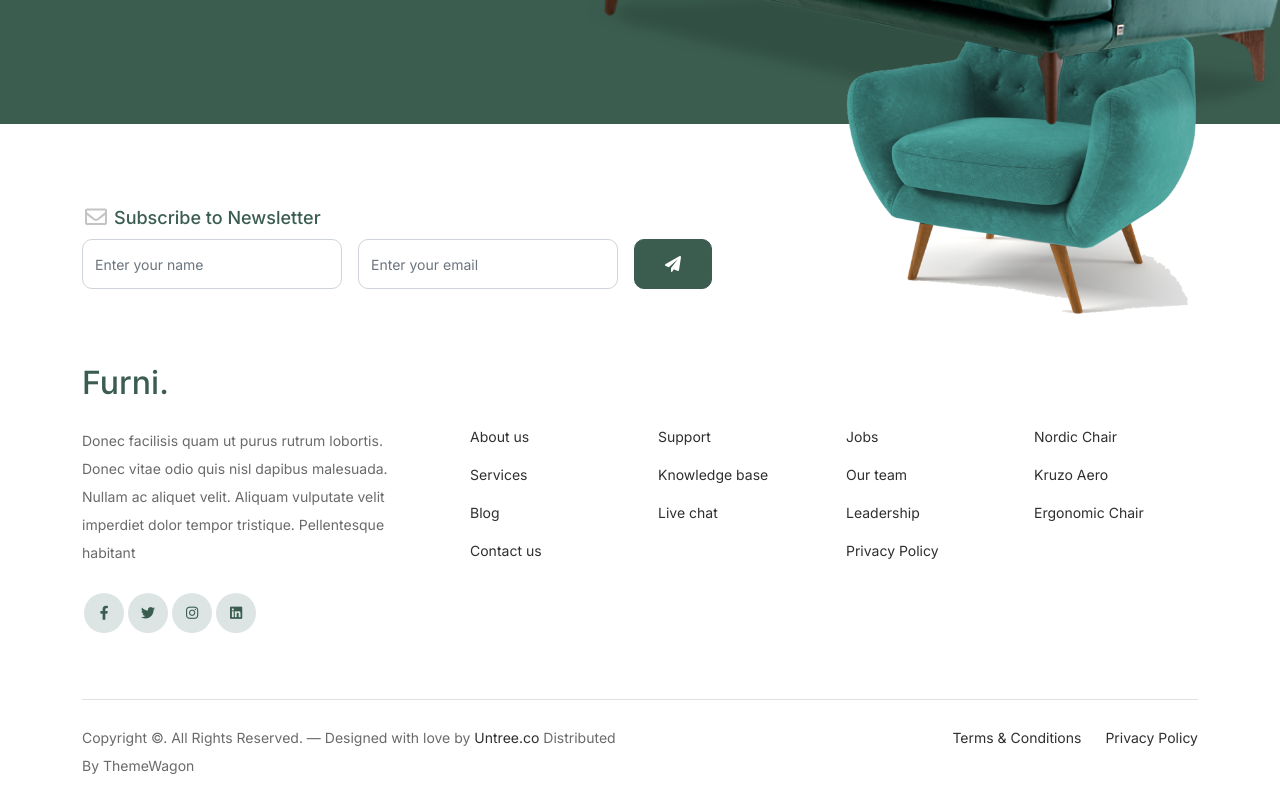
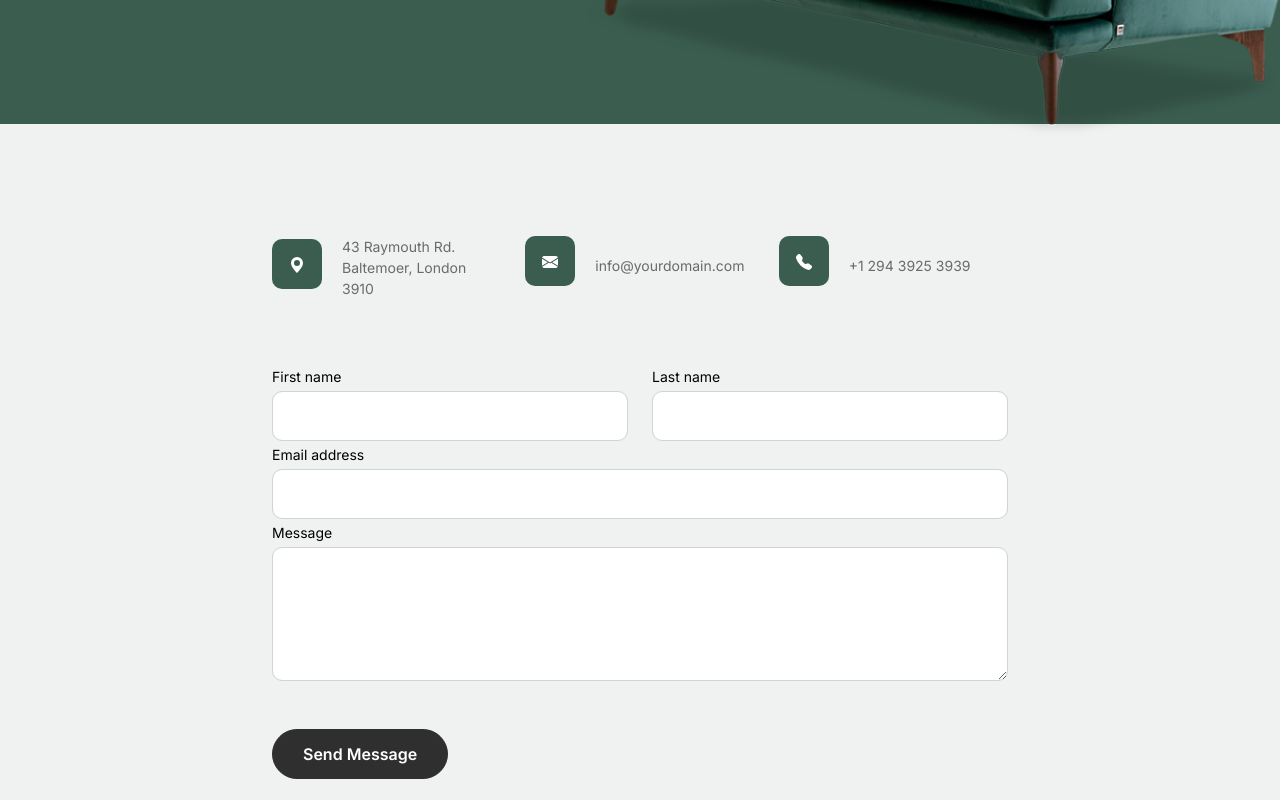
Before and after one commit to AJNAS67/Furniture-app, a React (Vite) app: page /contact in a window 1280 px wide. Shown: the part 460-1260 px from the top of the page. Built offline with nearby package versions, Linux system fonts and the light colour scheme.

Commit message:
create : contact page

```diff
--- a/src/App.jsx
+++ b/src/App.jsx
@@ -9,6 +9,7 @@ import AboutUsPage from './pages/about';
 import Footer from './components/Footer';
 import ServicePage from './pages/services';
 import BlogPage from './pages/blog';
+import ContactPage from './pages/contact';
 function App() {
   // const [count, setCount] = useState(0);
 
@@ -26,6 +27,7 @@ function App() {
           <Route path="about" element={<AboutUsPage/>}/>
           <Route path="services" element={<ServicePage/>}/>
           <Route path="blog" element={<BlogPage/>}/>
+          <Route path="contact" element={<ContactPage/>}/>
 
           {/* <Route path="*" element={<NoPage />} /> */}
         {/* </Route> */}
--- /dev/null
+++ b/src/components/Contact.jsx
@@ -0,0 +1,140 @@
+import React from "react";
+
+const Contact = () => {
+  return (
+    <>
+      <div class="untree_co-section">
+        <div class="container">
+          <div class="block">
+            <div class="row justify-content-center">
+              <div class="col-md-8 col-lg-8 pb-4">
+                <div class="row mb-5">
+                  <div class="col-lg-4">
+                    <div
+                      class="service no-shadow align-items-center link horizontal d-flex active"
+                      data-aos="fade-left"
+                      data-aos-delay="0"
+                    >
+                      <div class="service-icon color-1 mb-4">
+                        <svg
+                          xmlns="http://www.w3.org/2000/svg"
+                          width="16"
+                          height="16"
+                          fill="currentColor"
+                          class="bi bi-geo-alt-fill"
+                          viewBox="0 0 16 16"
+                        >
+                          <path d="M8 16s6-5.686 6-10A6 6 0 0 0 2 6c0 4.314 6 10 6 10zm0-7a3 3 0 1 1 0-6 3 3 0 0 1 0 6z" />
+                        </svg>
+                      </div>
+                      <div class="service-contents">
+                        <p>43 Raymouth Rd. Baltemoer, London 3910</p>
+                      </div>
+                    </div>
+                  </div>
+
+                  <div class="col-lg-4">
+                    <div
+                      class="service no-shadow align-items-center link horizontal d-flex active"
+                      data-aos="fade-left"
+                      data-aos-delay="0"
+                    >
+                      <div class="service-icon color-1 mb-4">
+                        <svg
+                          xmlns="http://www.w3.org/2000/svg"
+                          width="16"
+                          height="16"
+                          fill="currentColor"
+                          class="bi bi-envelope-fill"
+                          viewBox="0 0 16 16"
+                        >
+                          <path d="M.05 3.555A2 2 0 0 1 2 2h12a2 2 0 0 1 1.95 1.555L8 8.414.05 3.555zM0 4.697v7.104l5.803-3.558L0 4.697zM6.761 8.83l-6.57 4.027A2 2 0 0 0 2 14h12a2 2 0 0 0 1.808-1.144l-6.57-4.027L8 9.586l-1.239-.757zm3.436-.586L16 11.801V4.697l-5.803 3.546z" />
+                        </svg>
+                      </div>
+                      <div class="service-contents">
+                        <p>info@yourdomain.com</p>
+                      </div>
+                    </div>
+                  </div>
+
+                  <div class="col-lg-4">
+                    <div
+                      class="service no-shadow align-items-center link horizontal d-flex active"
+                      data-aos="fade-left"
+                      data-aos-delay="0"
+                    >
+                      <div class="service-icon color-1 mb-4">
+                        <svg
+                          xmlns="http://www.w3.org/2000/svg"
+                          width="16"
+                          height="16"
+                          fill="currentColor"
+                          class="bi bi-telephone-fill"
+                          viewBox="0 0 16 16"
+                        >
+                          <path
+                            fill-rule="evenodd"
+                            d="M1.885.511a1.745 1.745 0 0 1 2.61.163L6.29 2.98c.329.423.445.974.315 1.494l-.547 2.19a.678.678 0 0 0 .178.643l2.457 2.457a.678.678 0 0 0 .644.178l2.189-.547a1.745 1.745 0 0 1 1.494.315l2.306 1.794c.829.645.905 1.87.163 2.611l-1.034 1.034c-.74.74-1.846 1.065-2.877.702a18.634 18.634 0 0 1-7.01-4.42 18.634 18.634 0 0 1-4.42-7.009c-.362-1.03-.037-2.137.703-2.877L1.885.511z"
+                          />
+                        </svg>
+                      </div>
+                      <div class="service-contents">
+                        <p>+1 294 3925 3939</p>
+                      </div>
+                    </div>
+                  </div>
+                </div>
+
+                <form>
+                  <div class="row">
+                    <div class="col-6">
+                      <div class="form-group">
+                        <label class="text-black" for="fname">
+                          First name
+                        </label>
+                        <input type="text" class="form-control" id="fname" />
+                      </div>
+                    </div>
+                    <div class="col-6">
+                      <div class="form-group">
+                        <label class="text-black" for="lname">
+                          Last name
+                        </label>
+                        <input type="text" class="form-control" id="lname" />
+                      </div>
+                    </div>
+                  </div>
+                  <div class="form-group">
+                    <label class="text-black" for="email">
+                      Email address
+                    </label>
+                    <input type="email" class="form-control" id="email" />
+                  </div>
+
+                  <div class="form-group mb-5">
+                    <label class="text-black" for="message">
+                      Message
+                    </label>
+                    <textarea
+                      name=""
+                      class="form-control"
+                      id="message"
+                      cols="30"
+                      rows="5"
+                    ></textarea>
+                  </div>
+
+                  <button type="submit" class="btn btn-primary-hover-outline">
+                    Send Message
+                  </button>
+                </form>
+              </div>
+            </div>
+          </div>
+        </div>
+      </div>
+    </>
+  );
+};
+
+export default Contact;
--- /dev/null
+++ b/src/pages/contact/index.jsx
@@ -0,0 +1,13 @@
+import React from 'react'
+import Contact from '../../components/Contact'
+
+const ContactPage = () => {
+  return (
+   <>
+   	<Contact/>
+
+   </>
+  )
+}
+
+export default ContactPage
```
